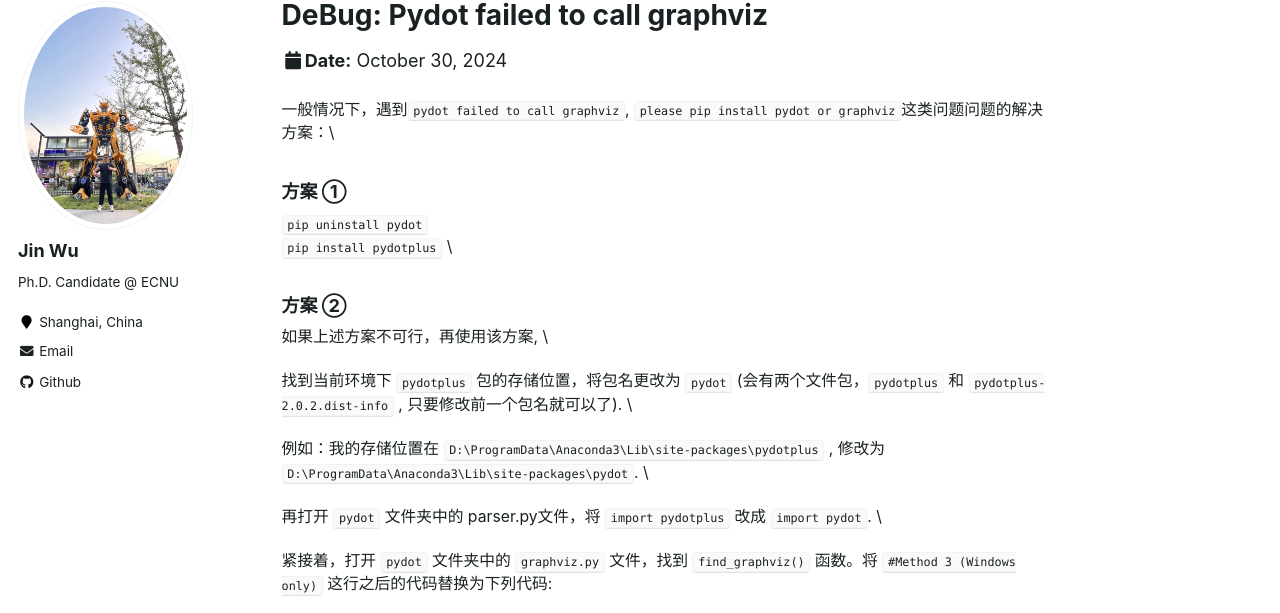
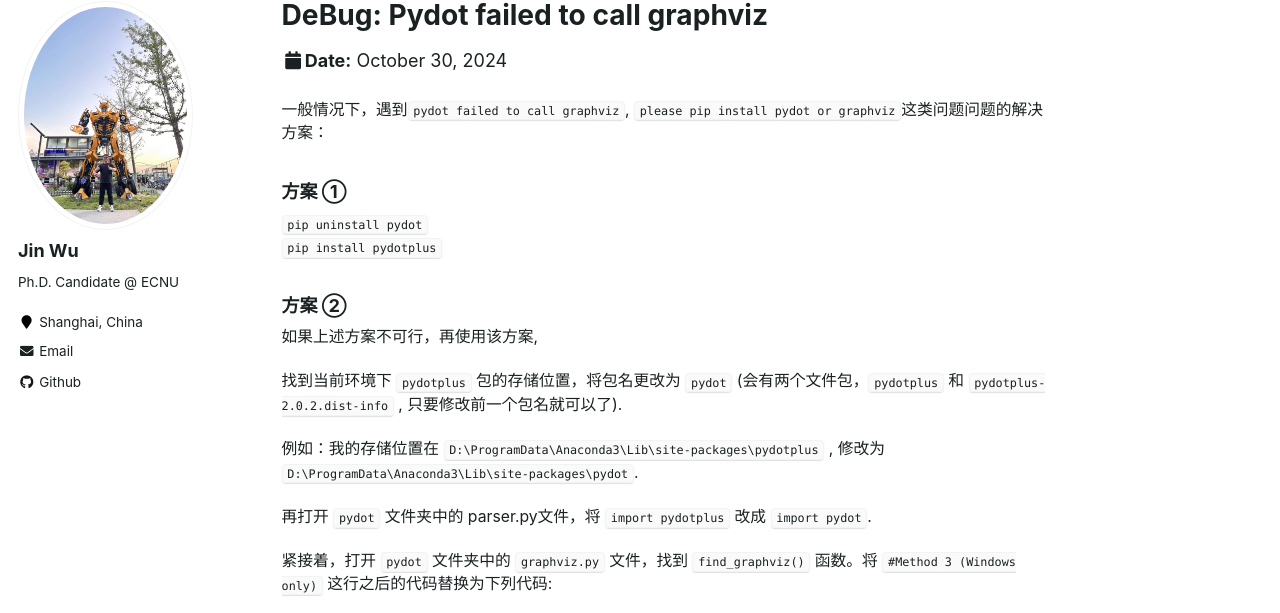
Before and after one commit to WooTzins/WooTzins.github.io, a Jekyll site: the page built from _talks/2024-10-30-pydot-pydotplus.md, in a window 1280 px wide and 900 px high. Shown: the part 117-730 px from the top of the window. Built offline with Jekyll 4.4.1, drawn with Linux system fonts in a browser that asks for light colours; comment, search, counter and statistics services are not loaded.

```diff
--- a/_talks/2024-10-30-pydot-pydotplus.md
+++ b/_talks/2024-10-30-pydot-pydotplus.md
@@ -8,20 +8,20 @@ location: "Shanghai, China"
 
 ---
 
-一般情况下，遇到`pydot failed to call graphviz`, `please pip install pydot or graphviz`这类问题问题的解决方案：\\
+一般情况下，遇到`pydot failed to call graphviz`, `please pip install pydot or graphviz`这类问题问题的解决方案：
 
 ### 方案 ①
-`pip uninstall pydot` \\
-`pip install pydotplus` \\
+`pip uninstall pydot`
+`pip install pydotplus`
 
 ### 方案 ②
-如果上述方案不可行，再使用该方案, \\
+如果上述方案不可行，再使用该方案,
 
-找到当前环境下 `pydotplus` 包的存储位置，将包名更改为 `pydot` (会有两个文件包，`pydotplus` 和 `pydotplus-2.0.2.dist-info` , 只要修改前一个包名就可以了). \\
+找到当前环境下 `pydotplus` 包的存储位置，将包名更改为 `pydot` (会有两个文件包，`pydotplus` 和 `pydotplus-2.0.2.dist-info` , 只要修改前一个包名就可以了).
 
-例如：我的存储位置在 `D:\ProgramData\Anaconda3\Lib\site-packages\pydotplus` , 修改为 `D:\ProgramData\Anaconda3\Lib\site-packages\pydot`. \\
+例如：我的存储位置在 `D:\ProgramData\Anaconda3\Lib\site-packages\pydotplus` , 修改为 `D:\ProgramData\Anaconda3\Lib\site-packages\pydot`.
 
-再打开 `pydot` 文件夹中的 parser.py文件，将 `import pydotplus` 改成 `import pydot`. \\
+再打开 `pydot` 文件夹中的 parser.py文件，将 `import pydotplus` 改成 `import pydot`.
 
 紧接着，打开 `pydot` 文件夹中的 `graphviz.py` 文件，找到 `find_graphviz()` 函数。将 `#Method 3 (Windows only)` 这行之后的代码替换为下列代码:
 
```
